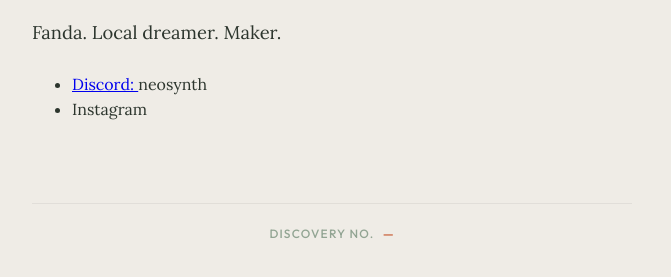
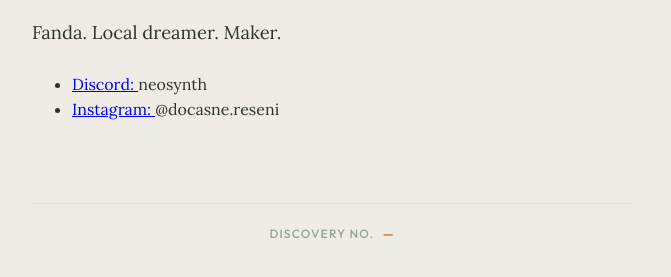
Before and after one commit to sch3fr/sch3fr.github.io, a plain HTML site: page pages/keyboards.html in a window 1280 px wide. Shown: the part 7511-7788 px from the top of the page, without its empty margins (308-979 px from the left). Drawn offline with Linux system fonts and the light colour scheme.

Commit message:
Update keyboards.html

```diff
--- a/pages/keyboards.html
+++ b/pages/keyboards.html
@@ -733,7 +733,7 @@
             <p>Fanda. Local dreamer. Maker.</p>
             <ul>
                 <li><a href="https://discordapp.com/user/320557691472969730">Discord: </a>neosynth</li>
-                <li>Instagram</li>
+                <li><a href="https://www.instagram.com/docasne.reseni">Instagram: </a>@docasne.reseni</li>
             </ul>
         </div>
 
```
